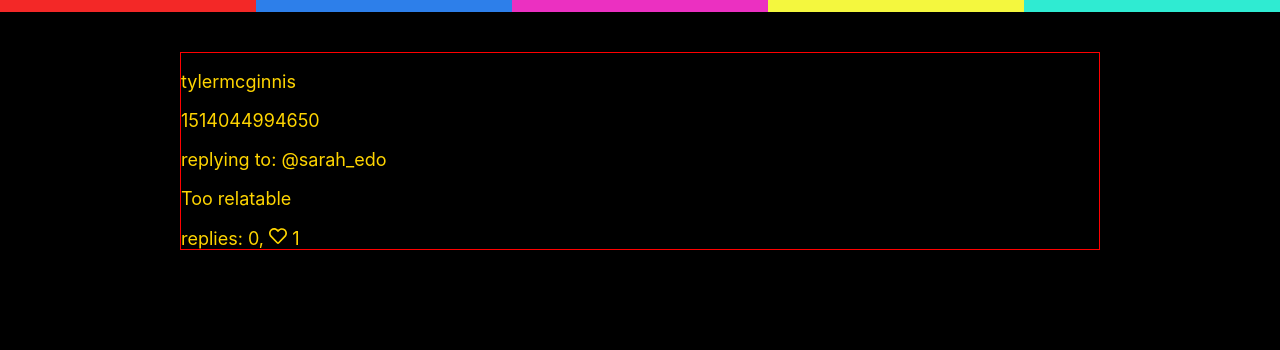
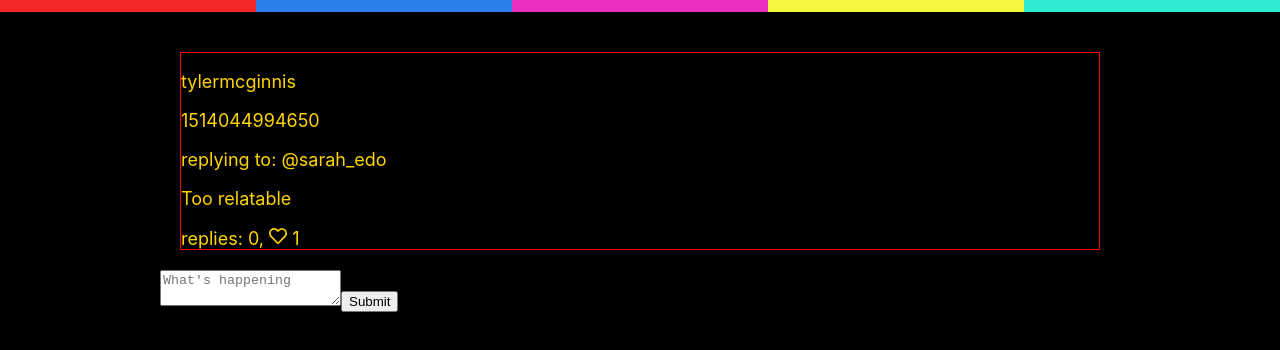
Before and after one commit to Marius-De-Allie/twitter-clone-React-redux, a React (Create React App) app: page /tweet/26p5pskqi88i58qmza2gid in a window 1280 px wide. Shown: the top 350 px of the page. Built offline with nearby package versions, Linux system fonts and the light colour scheme; a small style sheet from the web is missing.

Commit message:
Create new ReplyForm fuctional component, import and render ReplyForm component within TweetPage component

```diff
--- /dev/null
+++ b/src/components/ReplyForm.js
@@ -0,0 +1,26 @@
+import React, { useState } from 'react';
+
+const ReplyForm = () => {
+  const [reply, setReply] = useState('');
+
+  const replyChange = evt => {
+    setReply(evt.target.value);
+  };
+
+  return (
+    <form>
+      <textarea
+        value={reply}
+        placeholder="What's happening"
+        onChange={replyChange}
+      >
+      </textarea>
+      <input
+        type="submit"
+        name="Submit"
+      />
+    </form>
+  );
+};
+
+export default ReplyForm;
--- a/src/components/TweetPage.js
+++ b/src/components/TweetPage.js
@@ -1,6 +1,7 @@
 import React from 'react';
 import { useSelector } from 'react-redux';
 import TweetItem from './TweetItem';
+import ReplyForm from './ReplyForm';
 
 const TweetPage = ({ match }) => {
   // Retrieve current tweet from redux store.
@@ -11,6 +12,7 @@ const TweetPage = ({ match }) => {
       {tweet ? (
         <React.Fragment>
           <TweetItem tweet={tweet} />
+          <ReplyForm />
 
         </React.Fragment>
         )
```
